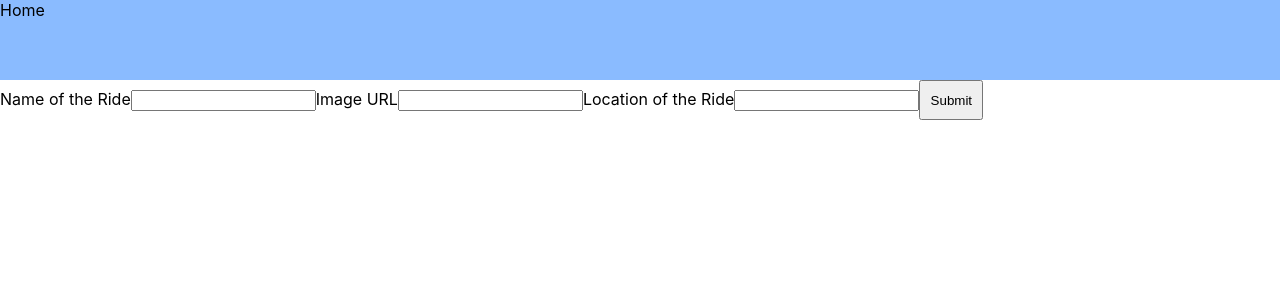
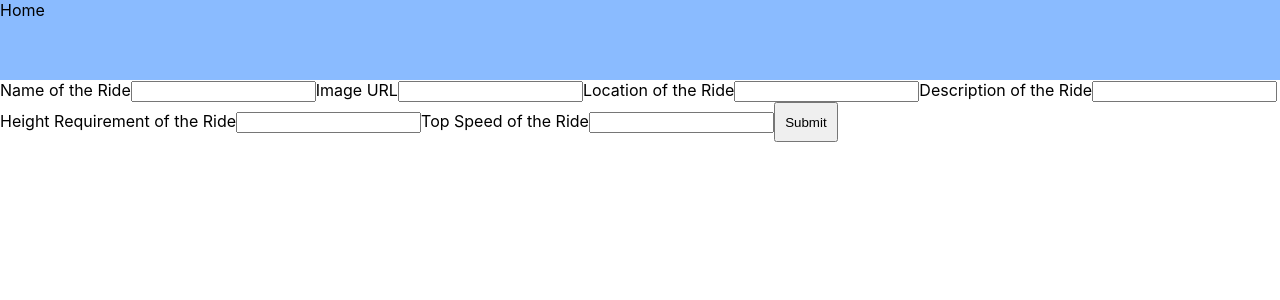
Before and after one commit to hoang-p6/Theme-Park-Project, a React (Create React App) app in the folder client/: page /createRide in a window 1280 px wide. Shown: the top 300 px of the page. Built offline with nearby package versions, Linux system fonts and the light colour scheme; no server answers.

Commit message:
descriptions

```diff
--- a/client/src/components/AddRide.jsx
+++ b/client/src/components/AddRide.jsx
@@ -10,6 +10,9 @@ const AddRide = (props) => {
     name: '',
     image: '',
     location: '',
+    description: '',
+    heightRequirement: '',
+    topSpeed: ''
   }
 
   const [formState, setFormState] = useState(initialState)
@@ -51,6 +54,27 @@ const AddRide = (props) => {
       onChange={handleChange}
       value={formState.location}
       />
+        <label htmlFor="location">Description of the Ride</label>
+      <input
+      type="text"
+      id="description"
+      onChange={handleChange}
+      value={formState.description}
+      />
+        <label htmlFor="location">Height Requirement of the Ride</label>
+      <input
+      type="text"
+      id="heightRequirement"
+      onChange={handleChange}
+      value={formState.heightRequirement}
+      />
+        <label htmlFor="location">Top Speed of the Ride</label>
+      <input
+      type="text"
+      id="topSpeed"
+      onChange={handleChange}
+      value={formState.topSpeed}
+      />
       <button className="submit" type='submit'>Submit</button>
     </form>
   </div>
--- a/client/src/components/Home.jsx
+++ b/client/src/components/Home.jsx
@@ -45,11 +45,13 @@ const Home = () => {
             name={ride.name}
             image={ride.image}
             location={ride.location}
+            description={ride.description}
+            heightRequirement={ride.heightRequirement}
+            topSpeed={ride.topSpeed}
             id={ride._id}
             getRides={getRides}
             getReviews={getReviews}
           />
-
           <button onClick={() => handleDelete(ride._id)}>Delete</button>
         </div>
       ))}
--- a/client/src/components/RideDetails.jsx
+++ b/client/src/components/RideDetails.jsx
@@ -22,13 +22,12 @@ const RideDetails = ({ rides, reviews, getReviews, getRides }) => {
     }
     return (
       <div key={review._id}>
-
-      <div>
-        <p>{review.reviewName}</p>
-        <p>Ride Rating: {review.rating}</p>
-        <p>Additional Comments: {review.comments}</p>
-      <button onClick={()=>handleDelete(review._id)}>Delete</button>
-      </div>
+        <div>
+          <p>{review.reviewName}</p>
+          <p>Ride Rating: {review.rating}</p>
+          <p>Additional Comments: {review.comments}</p>
+          <button onClick={() => handleDelete(review._id)}>Delete</button>
+        </div>
       </div>
     )
   })
@@ -41,7 +40,10 @@ const RideDetails = ({ rides, reviews, getReviews, getRides }) => {
         <div>
           <h1>{thisRide.name}</h1>
           <img src={thisRide.image} />
+          <h4>Description: {thisRide.description}</h4>
           <h3>Location: {thisRide.location}</h3>
+          <h3>topSpeed: {thisRide.topSpeed}</h3>
+          <h3>heightRequirement: {thisRide.heightRequirement} </h3>
           <h2>Ride Reviews</h2>
           {rideReviews}
         </div>
--- a/client/src/components/UpdateRide.jsx
+++ b/client/src/components/UpdateRide.jsx
@@ -13,7 +13,7 @@ const UpdateRide = ({ rides, getRides }) => {
   })
   const findRide = () => {
     setFormState(foundRide[0])
-    console.log(formState)
+
   }
   const handleChange = (event) => {
     setFormState({ ...formState, [event.target.id]: event.target.value })
@@ -23,7 +23,10 @@ const UpdateRide = ({ rides, getRides }) => {
     let updatedRide = {
       name: formState.name,
       image: formState.image,
-      location: formState.location
+      location: formState.location,
+      description: formState.description,
+      heightRequirement: formState.heightRequirement,
+      topSpeed: formState.topSpeed
     }
     await axios.put(`http://localhost:3001/api/updateRides/${id}`, updatedRide)
     foundRide[0] = updatedRide
@@ -60,6 +63,27 @@ const UpdateRide = ({ rides, getRides }) => {
               onChange={handleChange}
               value={formState.location}
             ></input>
+            <label htmlFor="location">Description:</label>
+            <input
+              id="description"
+              type="text"
+              onChange={handleChange}
+              value={formState.description}
+            />
+            <label htmlFor="location">Height Requirement:</label>
+            <input
+              id="heightRequirement"
+              type="text"
+              onChange={handleChange}
+              value={formState.heightRequirement}
+            />
+            <label htmlFor="location">Top Speed:</label>
+            <input
+              id="topSpeed"
+              type="text"
+              onChange={handleChange}
+              value={formState.topSpeed}
+            />
             <button type="submit">Save</button>
           </form>
         )}
```
Also changed, not shown: 2 other files (tests, documents, lock files or other folders).
